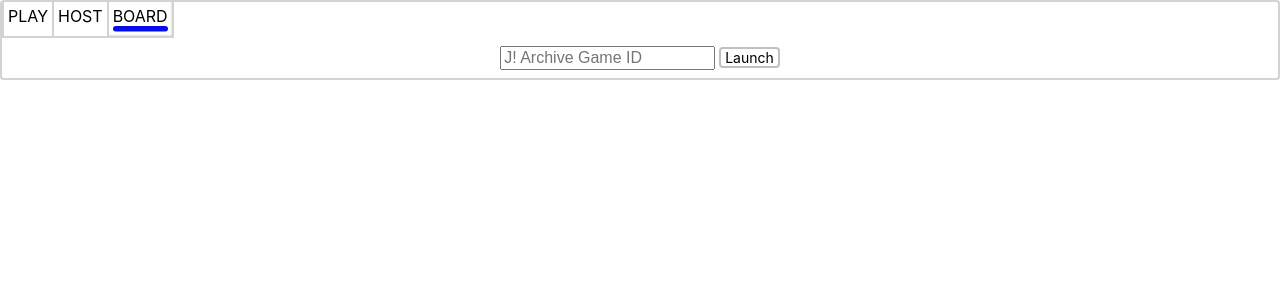
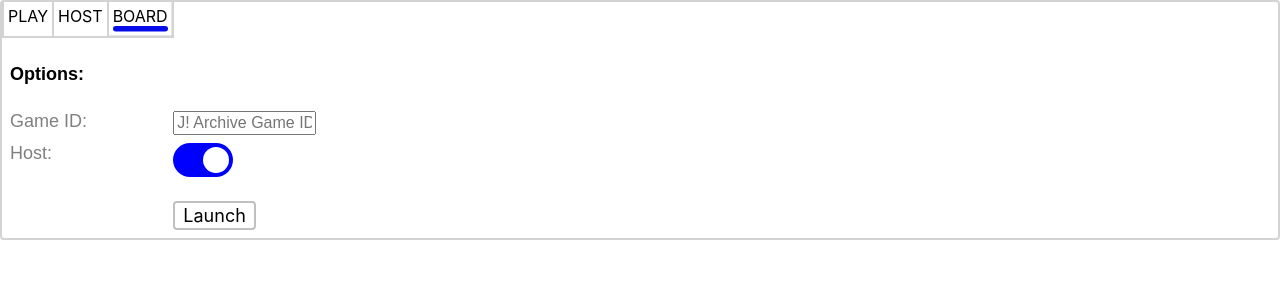
Before and after one commit to EricKarschner37/grimm-host, a React (Create React App) app: page /board in a window 1280 px wide. Shown: the top 300 px of the page. Built offline with nearby package versions, Linux system fonts and the light colour scheme; no server answers.

Commit message:
Add support for hostless mode

```diff
--- a/src/Home/BoardTab.tsx
+++ b/src/Home/BoardTab.tsx
@@ -1,13 +1,21 @@
 import { Button } from "lib/Button/Button";
+import { Text } from "lib/Text";
 import { Input } from "lib/Input/Input";
 import { Spacing } from "lib/Spacing/Spacing";
 import React from "react";
 import { useNavigate } from "react-router-dom";
+import { Flex } from "lib/Flex";
+import './board-tab.scss';
+import { ToggleSwitch } from "lib/ToggleSwitch/ToggleSwitch";
+import { GameMode } from "common/types/game-state.types";
 
 const BASE_URL = process.env.REACT_APP_API_URL;
 
+const BLOCK = 'home__board-tab';
+
 export const BoardTab = () => {
   const [gameNumInput, setGameNumInput] = React.useState<string>("");
+  const [gameMode, setGameMode] = React.useState<GameMode>('host');
 
   const navigate = useNavigate();
 
@@ -23,6 +31,7 @@ export const BoardTab = () => {
   const launchGameCallback = () => {
     fetch(`${BASE_URL}/api/start/${gameNumInput}`, {
       method: "POST",
+      body: JSON.stringify({mode: gameMode}),
     })
       .then((data) => {
         if (data.ok) {
@@ -41,23 +50,28 @@ export const BoardTab = () => {
 
   return (
     <form
+      className={`${BLOCK}__container`}
       onSubmit={(e) => {
         e.preventDefault();
       }}
     >
-      <Spacing margin="md">
+      <Text textStyle="bold" text="Options:" className={`${BLOCK}__section-header`} />
+      	<Text margin="none" variant="secondary" text="Game ID:" />
         <Input
           onChange={handleGameNumInputChange}
           value={gameNumInput}
           hint="J! Archive Game ID"
+	  className={`${BLOCK}__game-id-input`}
         />
+      	<Text margin="none" variant="secondary" text="Host:" />
+	<ToggleSwitch isChecked={gameMode === 'host'} onToggle={() => setGameMode(gameMode === 'host' ? 'hostless' : 'host')} />
         <Button
-          size="sm"
+	className={`${BLOCK}__submit-button`}
+          size="md"
           label="Launch"
-          marginLeft="sm"
+	  marginTop="lg"
           onClick={launchGameCallback}
         />
-      </Spacing>
     </form>
   );
 };
--- /dev/null
+++ b/src/Home/board-tab.scss
@@ -0,0 +1,22 @@
+.home__board-tab {
+  &__container {
+    display: grid;
+    grid-template-columns: fit-content 1fr;
+    text-align: initial;
+    padding: 8px;
+    gap: 8px;
+    max-width: 400px;
+  }
+
+  &__section-header {
+    grid-column: span 2;
+  }
+
+  &__game-id-input {
+    max-width: 16ch;
+  }
+
+  &__submit-button {
+    grid-column: 2;
+  }
+}
--- a/src/Play/PagePlayerActive/PagePlayerActive.tsx
+++ b/src/Play/PagePlayerActive/PagePlayerActive.tsx
@@ -1,6 +1,6 @@
 import { Text } from "lib/Text/Text";
 import { PlayerSocketWrapper, usePlayerSocket } from "Play/play.hooks";
-import { GameState } from "common/types/game-state.types";
+import { GameMode, GameState } from "common/types/game-state.types";
 import { Button } from "lib/Button/Button";
 import { Suspender } from "lib/Suspender";
 import React, { ReactNode } from "react";
@@ -15,12 +15,14 @@ import { FlexItem } from "lib/FlexItem/FlexItem";
 export interface PagePlayerActiveProps {
   username: string;
   lobbyId: string;
+  gameMode?: GameMode;
 }
 
 interface PagePlayerActiveContentProps {
   username: string;
   socket: PlayerSocketWrapper & { readyState: WebSocket["OPEN"] };
   gameState: GameState;
+  gameMode: GameMode;
 }
 
 const BLOCK = "page-player-active";
@@ -29,6 +31,7 @@ const PagePlayerActiveContent = ({
   username,
   socket,
   gameState,
+  gameMode,
 }: PagePlayerActiveContentProps) => {
   let mainContent: ReactNode | null = null;
   const actionTray: ReactNode[] = [];
@@ -52,7 +55,7 @@ const PagePlayerActiveContent = ({
     );
   }
 
-  if (gameState.type === "response") {
+  if (gameState.type === "response" || gameState.respondedPlayers.includes(username)) {
     mainContent = (
       <Clue
         category={gameState.category}
@@ -75,6 +78,12 @@ const PagePlayerActiveContent = ({
   if (gameState.type === "clue") {
     if (gameState.buzzedPlayer === username) {
       actionTray.push(<Text size="lg" text="Buzzed in!" />);
+      if (gameMode === "hostless" && !gameState.respondedPlayers.includes(username)) {
+	actionTray.push(<Button label="Reveal Answer" onClick={socket.reportResponded} />);
+      } else if (gameMode === "hostless") {
+	actionTray.push(<Button label="Incorrect" onClick={() => socket.correct(false)} />);
+	actionTray.push(<Button label="Correct" onClick={() => socket.correct(true)} />);
+      }
     } else if (gameState.buzzedPlayer) {
       actionTray.push(<Text text={`${gameState.buzzedPlayer} is buzzed in`} />);
     } else {
@@ -142,7 +151,7 @@ const PagePlayerActiveContent = ({
       <FlexItem className={`${BLOCK}_main-content-container`} basis={0} grow>
         {mainContent}
       </FlexItem>
-      <Flex gap="4px" justify="center" direction="row" marginBottom="md">
+      <Flex gap="4px" justify="center" align="center" direction="row" marginBottom="md">
         {actionTray}
       </Flex>
     </Flex>
@@ -152,6 +161,7 @@ const PagePlayerActiveContent = ({
 export const PagePlayerActive = ({
   username,
   lobbyId,
+  gameMode
 }: PagePlayerActiveProps) => {
   const [gameState, setGameState] = React.useState<GameState | null>(null);
   const socket = usePlayerSocket({ username, lobbyId, setGameState });
@@ -159,10 +169,10 @@ export const PagePlayerActive = ({
   return (
     <Suspender
       shouldRender={(props): props is PagePlayerActiveContentProps =>
-        props.gameState !== null
+        props.gameState !== null && props.gameMode != null
       }
       renderEmpty={() => <p>Connecting...</p>}
-      props={{ username, socket, gameState }}
+      props={{ username, socket, gameState, gameMode }}
       render={PagePlayerActiveContent}
     />
   );
--- a/src/Play/Play.tsx
+++ b/src/Play/Play.tsx
@@ -65,7 +65,7 @@ export const Play = () => {
 
   return (
     <>
-      <PagePlayerActive username={username} lobbyId={lobbyId} />
+      <PagePlayerActive username={username} lobbyId={lobbyId} gameMode={data?.mode}/>
     </>
   );
 };
--- a/src/Play/play.hooks.ts
+++ b/src/Play/play.hooks.ts
@@ -1,4 +1,5 @@
 import {
+ReportRespondedMessage,
   BuzzMessage,
   PlayerMessageRx,
   PlayerResponseMessage,
@@ -27,6 +28,8 @@ export interface PlayerSocketWrapper extends SocketWrapper {
   wager: (value: number) => void;
   response: (value: string) => void;
   reveal: (row: number, col: number) => void;
+  reportResponded: () => void;
+  correct: (correct: boolean) => void;
 }
 
 export const deserializeMessage = (message: string): PlayerMessageRx | null => {
@@ -42,7 +45,26 @@ const BUZZ_MESSAGE: BuzzMessage = {
   request: "buzz",
 };
 
+const REPORT_RESPONDED_MESSAGE: ReportRespondedMessage = {
+	request: "responded",
+}
+
 const BUZZ_MESSAGE_STRING: string = JSON.stringify(BUZZ_MESSAGE);
+
+interface CorrectMessage {
+	request: "correct";
+	correct: boolean;
+}
+
+const REPORT_RESPONDED_MESSAGE_STRING: string = JSON.stringify(REPORT_RESPONDED_MESSAGE);
+
+const makeCorrectMessage = (correct: boolean) => {
+	const message: CorrectMessage = {
+		request: "correct",
+		correct,
+	}
+	return JSON.stringify(message);
+}
 
 const makeWagerMessage = (wager: number) => {
   const message: WagerMessage = {
@@ -68,11 +90,11 @@ export const usePlayerSocket = ({
   const socket = useSocket({
     path: `/api/ws/${lobbyId}/buzzer`,
     onMessage: (e: MessageEvent) => {
-      console.log("message in usePlayerSocket");
       const message = deserializeMessage(e.data);
       if (!message) {
         return;
       }
+      console.log(message);
 
       if (message.message === "state") {
         console.log("state message");
@@ -109,8 +131,12 @@ export const usePlayerSocket = ({
     socket.send(makeRevealMessage(row, col))
   );
 
+  const reportResponded = useStableCallback(() => socket.send(REPORT_RESPONDED_MESSAGE_STRING));
+
+  const correct = useStableCallback((correct: boolean) => socket.send(makeCorrectMessage(correct)));
+
   return React.useMemo(
-    () => ({ ...socket, buzz, wager, response, reveal }),
-    [socket, buzz, wager, response, reveal]
+    () => ({ ...socket, buzz, wager, response, reveal, reportResponded, correct }),
+    [socket, buzz, wager, response, reveal, reportResponded, correct]
   );
 };
--- a/src/Play/play.types.ts
+++ b/src/Play/play.types.ts
@@ -16,6 +16,10 @@ export interface BuzzMessage {
   request: "buzz";
 }
 
+export interface ReportRespondedMessage {
+	request: "responded";
+}
+
 export interface WagerMessage {
   request: "wager";
   amount: number;
--- a/src/common/ClientCategories/ClientCategories.tsx
+++ b/src/common/ClientCategories/ClientCategories.tsx
@@ -8,6 +8,7 @@ import { HostSocketWrapper } from "PageHost/page-host.hooks";
 import { isClueShown } from "lib/utils/is-clue-shown";
 import { BareDefaultRound } from "common/types/game-state.types";
 import { LeftArrowIcon } from "lib/icons/LeftArrowIcon";
+import { FlexItem } from "lib/FlexItem/FlexItem";
 
 export interface ClientCategoriesProps {
   bareRound: BareDefaultRound;
@@ -33,7 +34,8 @@ export const ClientCategories = ({
   >(null);
   if (selectedCategoryIndex) {
     return (
-      <Flex isFullWidth direction="column" align="stretch">
+      <Flex isFullWidth direction="column" align="stretch" isFullHeight>
+      <FlexItem grow>
         <Square
           className={`${BLOCK}_square`}
           onClick={() => setSelectedCategoryIndex(null)}
@@ -49,8 +51,11 @@ export const ClientCategories = ({
             <div />
           </Flex>
         </Square>
+	</FlexItem>
         {bareRound.categories[selectedCategoryIndex].clue_costs.map((cost, i) =>
-          isClueShown(cluesShown, i, selectedCategoryIndex) ? (
+
+	<FlexItem grow key={cost}>
+	{isClueShown(cluesShown, i, selectedCategoryIndex) ? (
             <Square className={`${BLOCK}_square`} />
           ) : (
             <Cost
@@ -64,7 +69,8 @@ export const ClientCategories = ({
               }
               className={`${BLOCK}_square`}
             />
-          )
+          )}
+	  </FlexItem>
         )}
       </Flex>
     );
--- a/src/common/types/game-state.types.ts
+++ b/src/common/types/game-state.types.ts
@@ -69,3 +69,5 @@ export interface StateMessage {
   clues_shown: number;
   bare_round: BareRound;
 }
+
+export type GameMode = 'host' | 'hostless';
--- a/src/lib/Button/Button.tsx
+++ b/src/lib/Button/Button.tsx
@@ -14,6 +14,7 @@ export interface ButtonProps extends PaddingProps, MarginProps {
   variant?: Variant;
   size?: Size;
   icon?: Icon;
+  className?: string;
 }
 
 const BLOCK = "lib_button";
@@ -34,6 +35,7 @@ export const Button = ({
   icon,
   size = "md",
   variant = "default",
+  className,
 }: ButtonProps) => {
   const helperClassNames = getHelperClassNames({
     padding,
@@ -53,6 +55,7 @@ export const Button = ({
       className={classNames(
         BLOCK,
         `${BLOCK}_variant-${variant}`,
+	className,
         ...helperClassNames
       )}
       onClick={onClick}
--- a/src/lib/utils/hooks/use-get-game.ts
+++ b/src/lib/utils/hooks/use-get-game.ts
@@ -1,9 +1,12 @@
 import { useQuery } from "lib/utils/hooks/use-query";
 import { isStringArray } from "lib/utils/typeguard/is-typed-array";
+import { isString } from "../typeguard/is-primitive";
+import { GameMode } from "common/types/game-state.types";
 
 export interface GetGameResult {
   players: string[];
   categories: string[];
+  mode: GameMode;
 }
 
 export interface GetGameArgs {
@@ -22,8 +25,9 @@ const ENDPOINT = "/api/game/";
 const validator = (obj: any): obj is GetGameResult =>
   "categories" in obj &&
   "players" in obj &&
+  "mode" in obj &&
   isStringArray(obj.categories) &&
-  isStringArray(obj.players);
+  isStringArray(obj.players) && isString(obj.mode);
 
 export const useGetGame = ({ lobbyId, enabled }: GetGameArgs) => {
   return useQuery<GetGameResult>({
```
